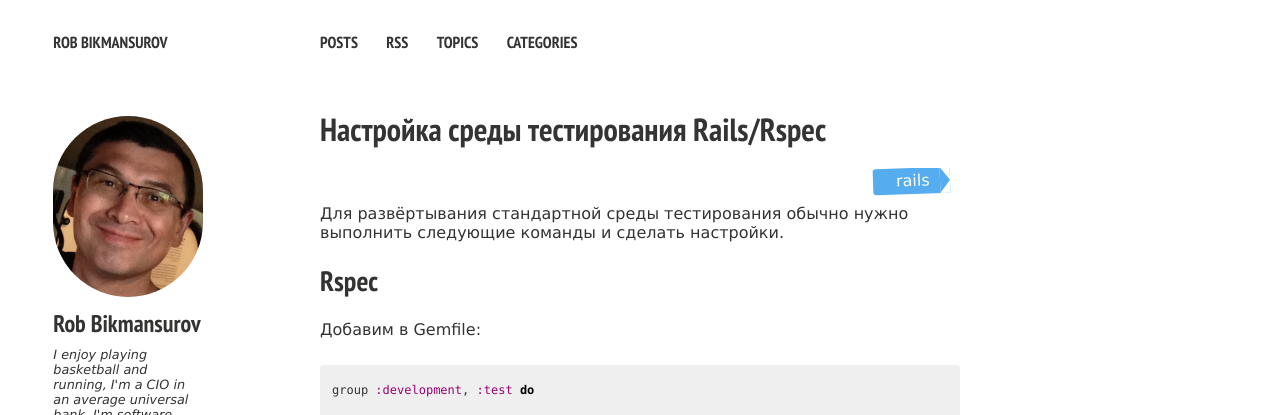
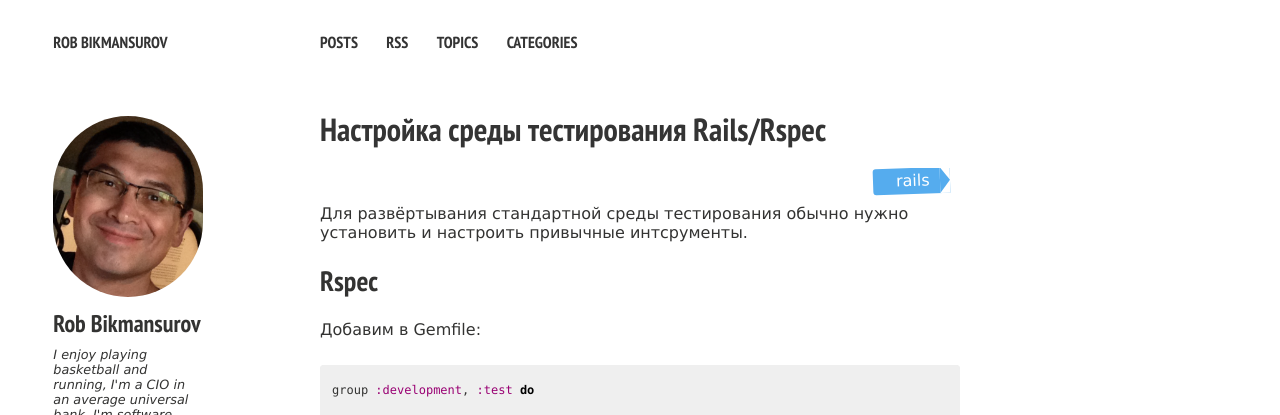
Before and after one commit to RobBikmansurov/robbikmansurov.github.io, a Jekyll site: the page built from _posts/2018-06-01-rails-rspec-setup.md, in a window 1280 px wide. Shown: the top 415 px of the page. Built offline with Jekyll 4.4.1, drawn with Linux system fonts in a browser that asks for light colours.

Commit message:
writing post about rspec

`````diff
--- a/_posts/2018-06-01-rails-rspec-setup.md
+++ b/_posts/2018-06-01-rails-rspec-setup.md
@@ -6,7 +6,7 @@
 categories: rails
 ---
 
-Для развёртывания стандартной среды тестирования обычно нужно выполнить следующие команды и сделать настройки.
+Для развёртывания стандартной среды тестирования обычно нужно установить и настроить привычные интсрументы.
 
 ## Rspec
 
@@ -19,9 +19,9 @@
 end
 ````
 
-Запускаем ```bundle install``` для установки гема
+Запускаем `bundle install` для установки гема
 
-Затем ```bundle exec rails generate rspec:install```
+Затем `bundle exec rails generate rspec:install`
 
 ## Shoulda-matchers
 
@@ -42,6 +42,7 @@
 ```
 
 ## Database Cleaner
+
 ```ruby
 group :test do
   gem 'database_cleaner'
@@ -67,5 +68,6 @@
 
 ## Cucumber
 
+
 [bp1step]: http://bp1step.ru
 [shoulda-matchers]: https://github.com/thoughtbot/shoulda-matchers
`````
